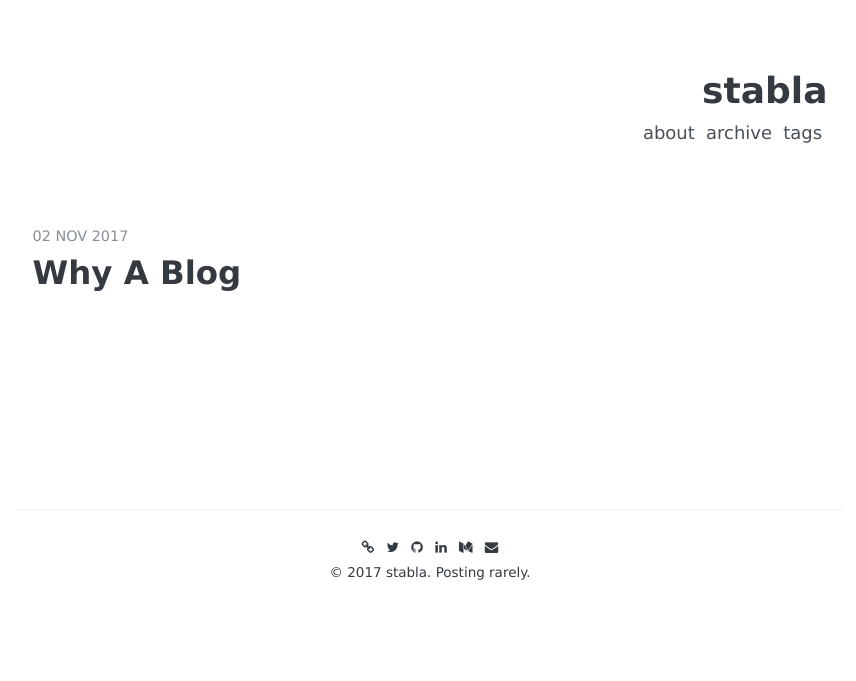
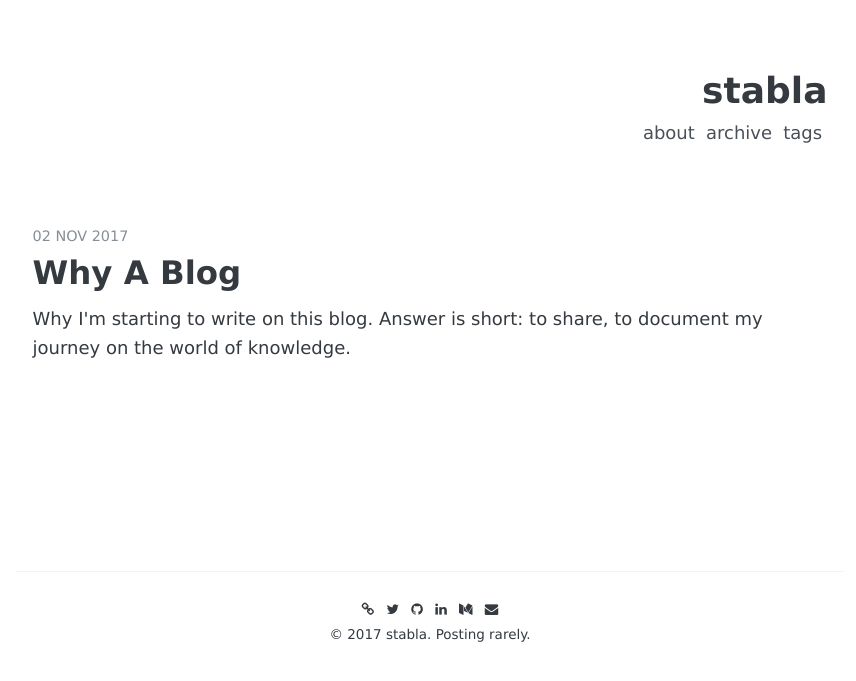
Before and after one commit to stabla/Blog, a Jekyll site: the page built from index.html, in a window 1280 px wide. Shown: the top 681 px of the page, without its empty margins (210-1066 px from the left). Built offline with Jekyll 4.4.1, drawn with Linux system fonts in a browser that asks for light colours; nearby versions of some CDN libraries; some web fonts are replaced; the list of posts is cut into pages by our own code.

Commit message:
Update 2017-11-02-Why-a-blog.md

```diff
--- a/_posts/2017-11-02-Why-a-blog.md
+++ b/_posts/2017-11-02-Why-a-blog.md
@@ -1,6 +1,7 @@
 ---
 layout: post
 title: "Why A Blog"
+description: "Why I'm starting to write on this blog. Answer is short: to share, to document my journey on the world of knowledge."
 date: 2017-11-02
 tags: [first, blog]
 comments: false
```
